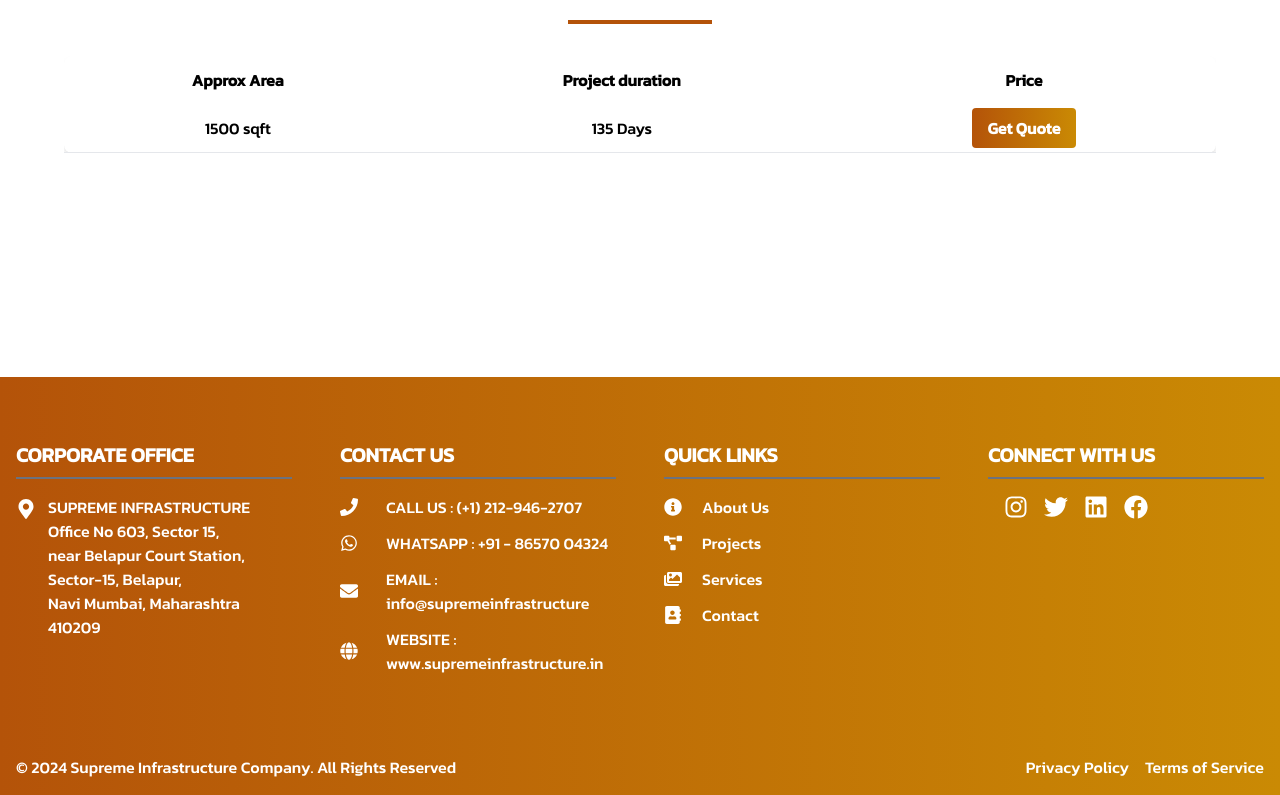
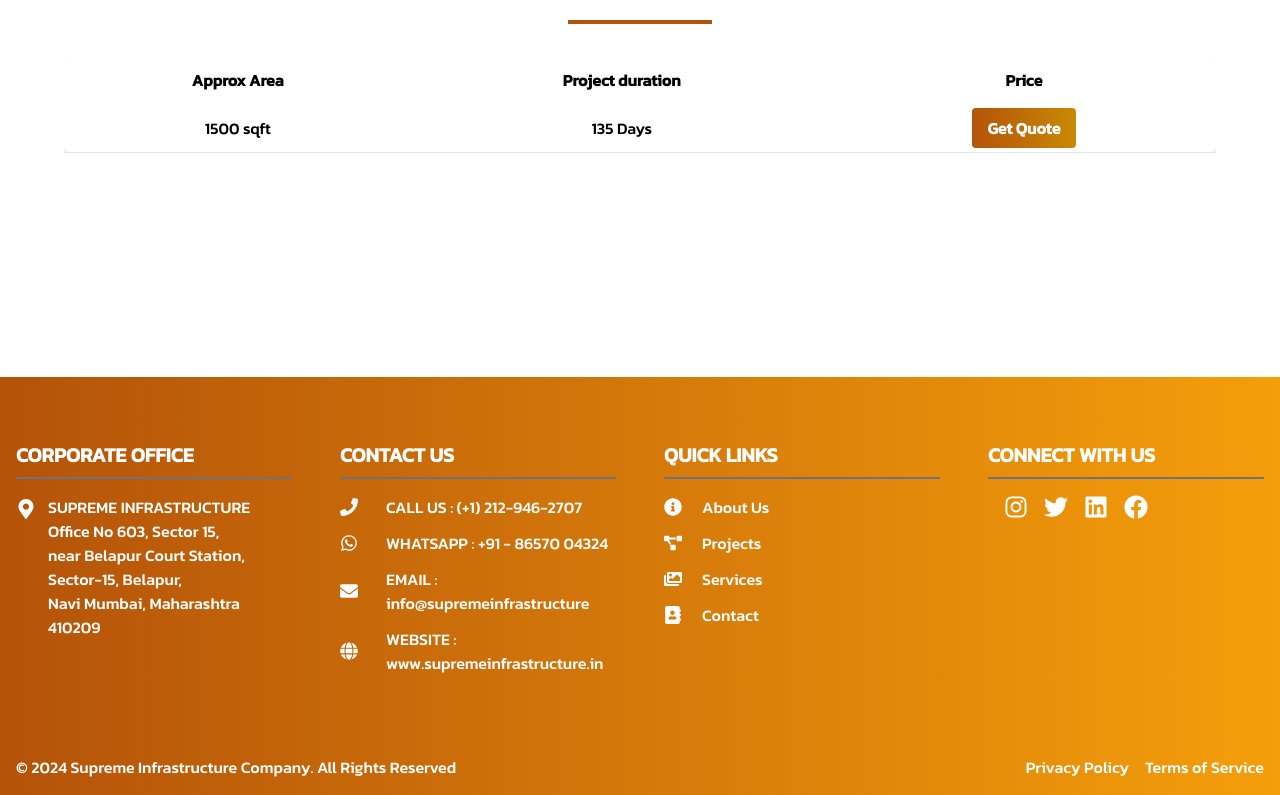
Before and after one commit to AkshayKalamkarr/supremeinfrastructure, a Next.js app: page /project/residencialprojects/project-1 in a window 1280 px wide. Shown: the part 2884-3679 px from the top of the page. Built offline with nearby package versions, Linux system fonts and the light colour scheme.

Commit message:
amber color added to the footer

```diff
--- a/components/Footer.jsx
+++ b/components/Footer.jsx
@@ -5,7 +5,7 @@ import { FaMapMarkerAlt, FaPhone, FaWhatsapp, FaEnvelope, FaGlobe, FaInstagram,
 
 const Footer = () => {
     return (
-        <footer className="bg-gradient-to-r from-amber-700 to-yellow-600 text-white">
+        <footer className="bg-gradient-to-r from-amber-700 to-amber-500 text-white">
             <div className="container mx-auto px-4 py-8 sm:py-12 md:py-16">
                 <div className="grid grid-cols-1 sm:grid-cols-2 lg:grid-cols-4 gap-8 md:gap-12">
                     {/* Corporate Office */}
```
